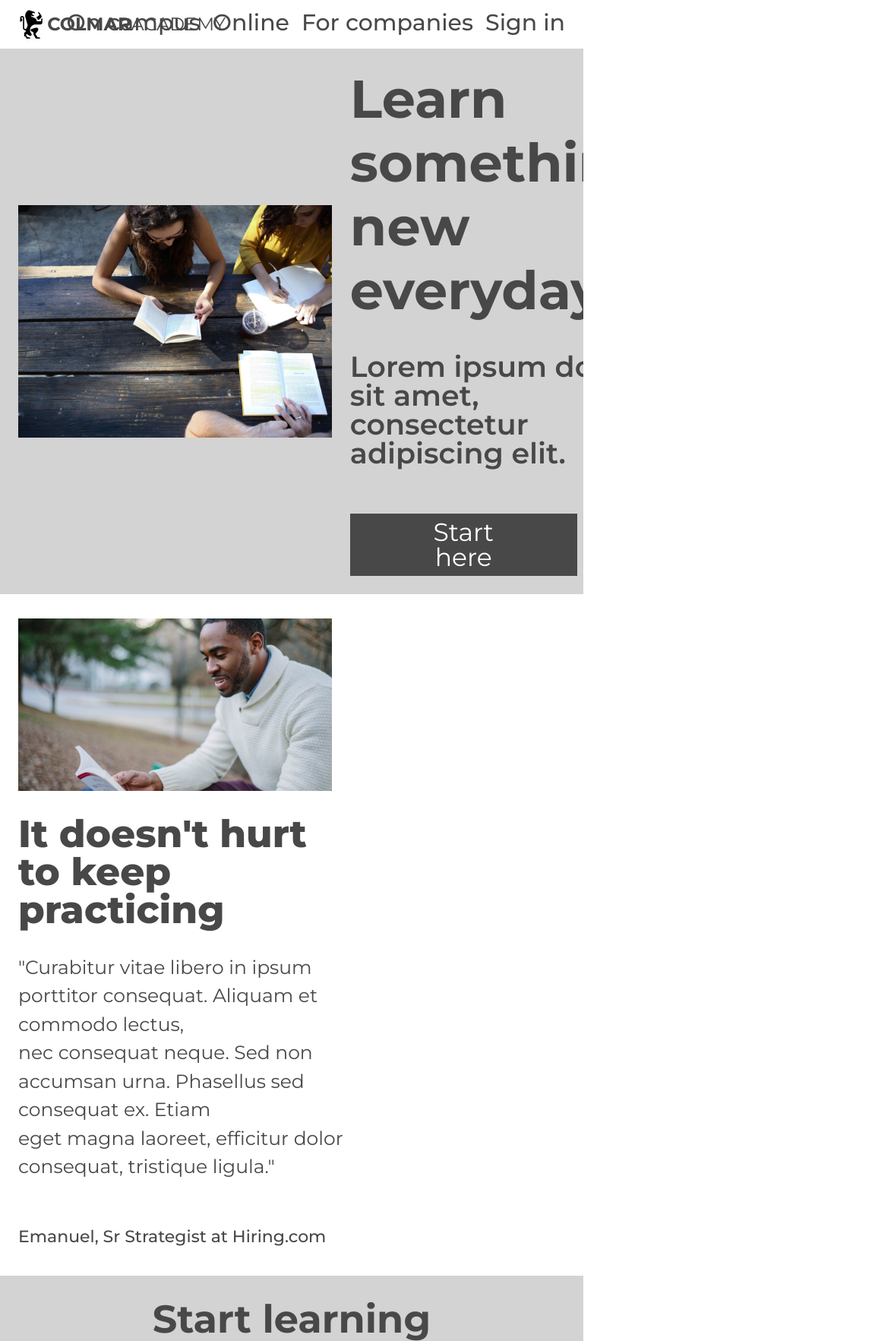
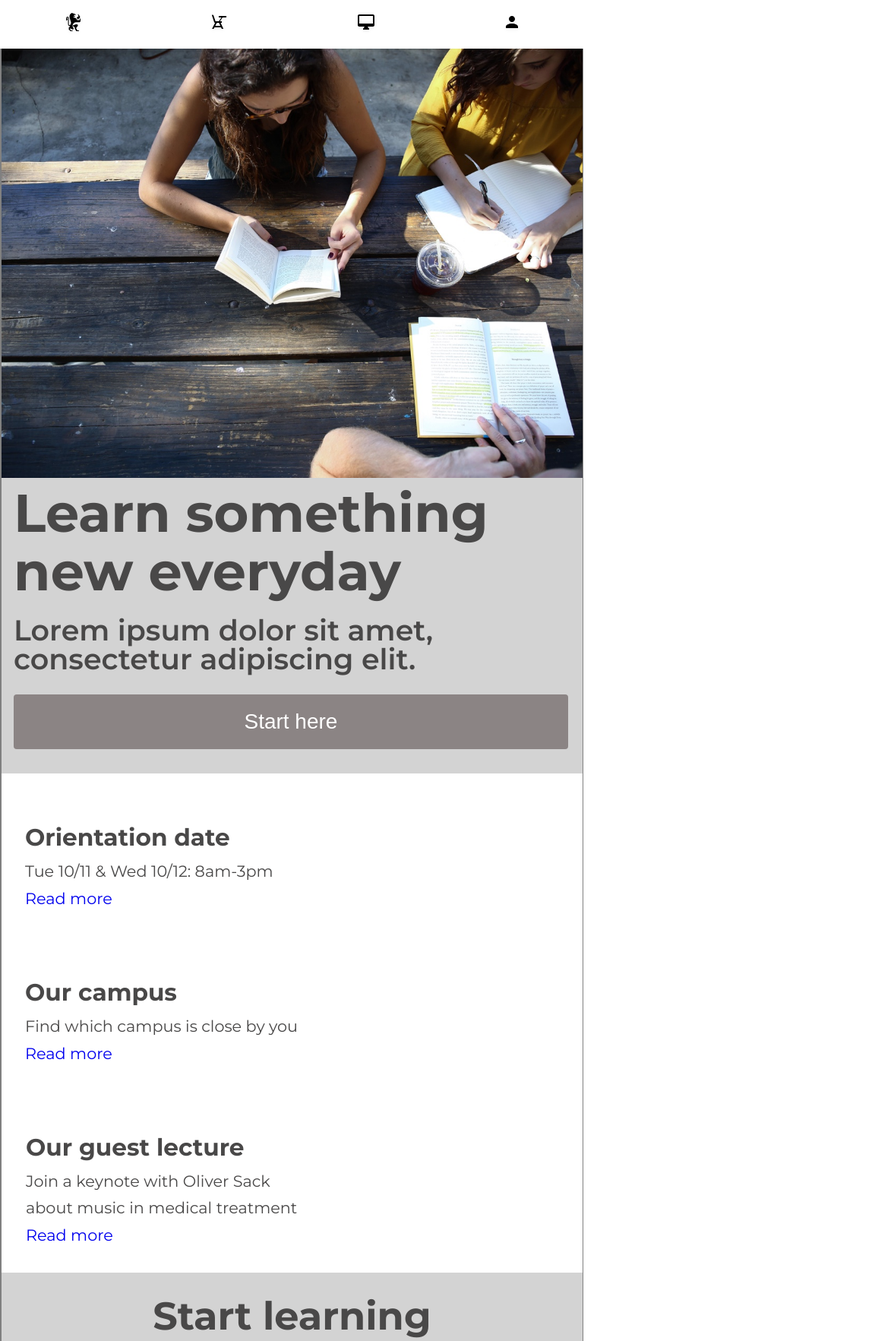
Before and after one commit to Serg-95/colmar_academy, a plain HTML site: page index.html in a window 768 px wide. Shown: the top 1765 px of the page at 76% size, 1152 px wide, since content can reach past the window. Drawn offline with Linux system fonts and the light colour scheme.

Commit message:
Added a part of mobile HTML and CSS

```diff
--- a/index.html
+++ b/index.html
@@ -3,47 +3,65 @@
 <head>
     <meta charset="UTF-8">
     <meta http-equiv="X-UA-Compatible" content="IE=edge">
-    <meta name="viewport" content="width=device-width, initial-scale=1.0">
+    <meta name="viewport" content="_width=device-width_">
     <title>Colmar Academy</title>
     <link rel="stylesheet" type="text/css" href="./resources/css/style.css">
     <link href="https://fonts.googleapis.com/css?family=Montserrat:100,200,300,regular,500,600,700,800,,900&display=swap" rel="stylesheet"/>
 </head>
-
 <body>
     <div class="wrapper">
-        <div class="header">
+        <div class="header-desktop">
           <img class="hearer-logo" src="./resources/images/ic-logo.svg">
           <p class="brand"><b>COLMAR</b>ACADEMY</p>
-          <nav class="header-list">
-            <span><a class="header-list-item" href="#">On campus</a></span>
-            <span><a class="header-list-item" href="#">Online</a></span>
-            <span><a class="header-list-item" href="#">For companies</a></span>
-            <span><a class="header-list-item" href="#">Sign in</a></span>
+          <nav class="header-desktop-list">
+            <li><a class="header-list-item" href="#">On campus</a></li>
+            <li><a class="header-list-item" href="#">Online</a></li>
+            <li><a class="header-list-item" href="#">For companies</a></li>
+            <li><a class="header-list-item" href="#">Sign in</a></li>
           </nav>
         </div>
-        <div id="banner-div">
-            <img class="banner" src="./resources/images/banner.jpg">
-            <div class="banner-text">
-              <p class="learn-smth">Learn something<br>new everyday</p>
+        <div class="header-mobile">
+          <nav class="header-mobile-list">
+              <li><a href="#"><img src="./resources/images/ic-logo.svg"></a></li>
+              <li><a href="#"><img src="./resources/images/ic-on-campus.svg"></a></li>
+              <li><a href="#"><img src="./resources/images/ic-online.svg"></a></li>
+              <li><a href="#"><img src="./resources/images/ic-login.svg"></a></li>
+          </nav>
+        </div>
+     <!--Learn section-->
+        <main class="main">
+          <section class="learn-container mobile-learn-container">
+            <div class="banner mobile-banner">
+              <img class="img" src="./resources/images/banner.jpg">
+            </div>
+            <div class="banner-text mobile-banner-text">
+                <h1 class="learn-smth">Learn something<br>new everyday</h1>
                 <p class="lorem">Lorem ipsum dolor sit amet,<br>consectetur adipiscing elit.</p>
-              <p class="start-here">Start here</p>
+                <input class="button" value="Start here">
             </div>
+          </section>
+          <!--Main info section-->
+          <section class="main-info-container">
+              <div class="vertical-line"></div>
+              <div class="main-info-banner-and-text mobile-main-info-banner-and-text">
+                <div class="main-info-banner">
+                  <img class="main-info-img" src="./resources/images/information-main.jpg">
                 </div>
-        <!--Main info section-->
-        <div id="main-info-div">
-            <div class="vertical-line"></div>
-            <img class="main-info-banner" src="./resources/images/information-main.jpg">
                 <div class="under-banner-text">
                   <h2 class="main-info-header">It doesn't hurt to keep practicing</h2>
                   <p class="curabitur">"Curabitur vitae libero in ipsum porttitor consequat. Aliquam et commodo lectus,<br>nec consequat neque. Sed non accumsan urna. Phasellus sed consequat ex. Etiam<br>eget magna laoreet, efficitur dolor consequat, tristique ligula."</p>
                   <p class="signature">Emanuel, Sr Strategist at Hiring.com</p>
                 </div>
+              </div>
+
           <!--3 фото справа в Main-info-div-->
+
               <div class="main-info-images-div">
                 <div class="horizontal-lines"></div>
                   <div class="photos-and-headers-1">
                     <img class="small-img-1" src="./resources/images/information-orientation.jpg">
-                  <div class="main-info-headers">
+                    <img class="mobile-small-img-1" src="./resources/images/information-orientation-mobile.jpg">
+                    <div class="main-info-headers-1">
                       <h2>Orientation date</h2>
                       <p>Tue 10/11 & Wed 10/12: 8am-3pm</p>
                       <span><a href="#">Read more</a></span>
@@ -51,7 +69,8 @@
                   </div>
                   <div class="photos-and-headers-2">
                       <img class="small-img-2" src="./resources/images/information-campus.jpg">
-                    <div class="main-info-headers">
+                      <img class="mobile-small-img-2" src="./resources/images/information-campus-mobile.jpg">
+                      <div class="main-info-headers-2">
                         <h2>Our campus</h2>
                         <p>Find which campus is close by you</p>
                         <span><a href="#">Read more</a></span>
@@ -59,15 +78,15 @@
                   </div>
                   <div class="photos-and-headers-3">
                       <img class="small-img-3" src="./resources/images/information-guest-lecture.jpg">
-                    <div class="main-info-headers">
+                      <img class="mobile-small-img-3" src="./resources/images/information-guest-lecture-mobile.jpg">
+                      <div class="main-info-headers-3">
                         <h2>Our guest lecture</h2>
                         <p>Join a keynote with Oliver Sack<br>about music in medical treatment</p>
                         <span><a href="#">Read more</a></span>
                       </div>
                   </div>
               </div>
-            </div>
-        </div>
+          </section>
        <!--Start-learning section-->
           <div class="start-learning">
             <div class="start-learning-header"><h2>Start learning</h2></div>
@@ -148,8 +167,8 @@
                     <img src="./resources/images/thesis-fisma.jpg">
                   </div>
                   <div class="fisma-text">
-                  <h2 class="fisma-header">Fisma: Design and Prototype</h2>
-                  <p>Designer showcase of new prototype product</p>
+                    <h2 class="fisma-header">Fisma: Design and<br>Prototype</h2>
+                    <p>Designer showcase of new<br>prototype product</p>
                   </div>
                 </div>
                 <div class="now-and-then">
@@ -164,10 +183,12 @@
               </div>
             </div>
           </div>
-        <div class="footer">
+        </main>
+
+        <footer class="footer">
           <div class="copyrights">© 2016 Colmar Academy. All rights reserved</div>
           <div class="footer-right-items"><p class="terms">Terms</p><p>Privacy</p></div>
-        </div>
+        </footer>
     </div>
 </body>
 </html>
--- a/resources/css/style.css
+++ b/resources/css/style.css
@@ -24,12 +24,34 @@ body {
   font-family: Montserrat;
   font-size: 16px;
   color: rgb(73, 72, 72);
+
 }
 
 
+.img {
+    width: 100%;
+    height: auto;
 
-.header {
+}
 
+.main {
+    flex: 1 1 auto;
+}
+
+.body,
+#banner-div,
+#main-info-div,
+.start-learning,
+#thesis-exhibit,
+.learn-container,
+.mobile-learn-container,
+.main-info-container,
+.footer {
+    border-left: 2px solid gray;
+    border-right: 1px solid gray;
+}
+
+.header-desktop {
     display: flex;
     height: 64px;
     width: 100%;
@@ -37,6 +59,72 @@ body {
     top: 0;
 
 }
+
+.header-mobile-list {
+    display: none;
+}
+
+/* for mobile */
+
+@media only screen and (max-width: 768px) {
+
+    html {
+        overflow-x: hidden;
+    }
+
+    .header-desktop {
+        display: none;
+    }
+
+    .header-mobile-list {
+        display: flex;
+        flex-direction: row;
+        justify-content: space-around;
+        align-items: center;
+        height: 64px;
+    }
+
+
+
+
+    .learn-container {
+        width: 100%;
+
+        flex-direction: column;
+
+    }
+
+    .learn-smth {
+        margin: 0px 0px;
+
+    }
+
+
+
+    .main-info-img,
+    .under-banner-text,
+    .horizontal-lines {
+        display: none;
+    }
+
+
+
+
+
+
+
+}
+
+
+
+
+
+
+
+
+
+
+
 
 .hearer-logo {
     height: 50px;
@@ -51,13 +139,14 @@ body {
     line-height: 2.7em;
 }
 
-.header-list {
+.header-desktop-list {
     position: absolute;
     display: flex;
     font-size: 30px;
     font-weight: 500;
     line-height: 2em;
     right: 24px;
+
 }
 
 .header-list-item {
@@ -74,46 +163,84 @@ body {
 .wrapper {
     min-height: 100%;
     overflow: hidden;
-}
-
-#banner-div {
     display: flex;
-    width: 100%;
-    top: 64px;
-    background-color: lightgray;
-    align-items: center;
+    flex-direction: column;
+    margin: 0 auto;
 
 }
 
+
 .banner-text {
+   font-size: large;
    display: flex;
    flex-direction: column;
-   width: 100%;
-   margin: 24px 0px;
+   justify-content: center;
+}
+
+@media (max-width: 768px) {
+    .mobile-banner-text {
+        display: flex;
+        flex-direction: column;
+        padding-left: 16px;
+        max-width: 97.5%;
+
+    }
 
 }
 
-.start-here {
+
+.banner-text input {
     text-align: center;
-    font-size: 33px;
-    background-color: rgb(73, 72, 72);
+    padding: 8px 10px;
+    border-radius: 4px;
     color: white;
-    padding: 8px 75px;
-    width: 75%;
+    background-color: #3f3838;
+    cursor: pointer;
+    font-size: 28px;
+    margin-bottom: 32px;
+}
 
+@media (max-width:768px) {
+    .banner-text input {
+        background-color: #8b8484;
+        font-size: 28px;
+        margin-bottom: 32px;
+        padding: 20px 10px;
+    }
+}
+
+
+
+
+.learn-container {
+    display: flex;
+    margin: 0 auto;
+    background-color: lightgray;
+    max-width: 100%;
 }
 
 .banner {
-    padding: 32px 24px;
-    width: 60%;
-
+    margin: 32px 24px;
+    flex-flow: wrap row;
+    height: auto;
+    max-width: 100%;
 }
 
+
+@media (max-width:768px) {
+    .mobile-banner {
+        margin: 0;
+
+    }
+}
+
+
+
 .learn-smth {
-
+    padding-top: 5px;
     font-weight: 700;
     font-size: 70px;
-    line-height: 1.2;
+    line-height: 1.1;
 
 }
 
@@ -125,91 +252,139 @@ body {
 
 }
 
+@media (max-width: 768px) {
+    .lorem {
+        padding: 20px 0 27px 0;
+    }
+}
+
+
 /*Main info section*/
 
-#main-info-div {
+.main-info-container {
+    display: flex;
+    flex-direction: row;
+
+}
+
+
+@media (max-width: 768px) {
+    .main-info-container {
+        display: flex;
+        flex-direction: column;
+
+    }
+}
+
+.main-info-banner-and-text {
     display: flex;
     flex-direction: column;
-    position: relative;
-    padding-bottom: px;
+    max-width: 60%;
+    margin-right: 2px;
+}
+
+@media (max-width: 768px) {
+    .main-info-banner-and-text {
+        display: none;
+
+
+    }
 }
 
 .main-info-banner {
-    padding: 32px 24px;
-    width: 60%;
+    margin: 32px 24px 25px 24px;
+    flex-flow: wrap row;
 }
 
 .main-info-header {
     font-size: 50px;
     font-weight: 800;
-    padding: 0 0 32px 24px;
+    margin-bottom: 25px;
+
 }
 
 .curabitur {
     font-size: 25px;
     font-weight: 400;
-    padding-left: 24px;
     line-height: 1.5;
 }
 
 .signature {
     font-size: 22px;
     font-weight: 500;
-    padding: 62px 0 40px 24px;
+    padding: 84px 0 32px 0;
 }
 
 
 .vertical-line {
-
     color: lightgrey;
     border: 1px solid;
-    position: absolute;
-    left: 1142px;
-    top: 0;
-    bottom: 0;
+    position: relative;
+    left: 1152px;
+
+
 }
 
 .horizontal-lines {
+    width: 39.3%;
     color: lightgrey;
-    width: 100%;
     border: 2px solid;
     position: absolute;
-    display: flex;
     padding-top: 2px;
-    top: 330px;
+    top: 1279px;
+
+
+
 }
 
 .under-banner-text {
-    display: flex;
-    flex-direction: column;
-    width: 60%;
+
+    margin-left: 24px;
+
 }
 
 .main-info-images-div {
     display: flex;
     flex-direction: column;
-    position: absolute;
-    padding: 32px 24px 16px 8px;
-    margin-left: 1134px;
-    width: 45%;
+    margin: 32px 0 32px 8px;
+    max-width: 100%;
+
 }
 
-.main-info-img {
-    display: flex;
-    flex-direction: row;
-    height: auto;
-    padding-left: 0px;
-    float: right;
+@media (max-width: 768px) {
+    .main-info-images-div {
+        margin: 16px 16px 0px 16px;
+        background-color: white;
+
+    }
 }
 
+.main-info-images-div:last-child {
+    padding-bottom: 0px;
+}
 
 .photos-and-headers-1 {
     display: flex;
     flex-direction: row;
 }
 
+@media (max-width: 768px) {
+    .photos-and-headers-1 {
+        display: flex;
+        flex-direction: column;
+
+    }
+}
+
 .photos-and-headers-2 {
     display: flex;
+}
+
+@media (max-width: 768px) {
+    .photos-and-headers-2 {
+        display: flex;
+        flex-direction: column;
+    }
 }
 
 .photos-and-headers-3 {
@@ -218,33 +393,128 @@ body {
     background-color: lightgrey;
 }
 
-.main-info-headers {
+@media (max-width: 768px) {
+    .photos-and-headers-3 {
+        display: flex;
+        flex-direction: column;
+        background-color: white;
+    }
+}
+
+.main-info-headers-1 {
     display: flex;
     flex-direction: column;
     justify-content: center;
-    width: 65%;
     font-size: 1.3em;
     padding-left: 50px;
     line-height: 1.7;
 }
 
+@media (max-width: 768px) {
+    .main-info-headers-1 {
+        padding: 40px 15px;
+    }
+}
+
+.main-info-headers-2 {
+    display: flex;
+    flex-direction: column;
+    justify-content: center;
+    font-size: 1.3em;
+    padding-left: 50px;
+    line-height: 1.7;
+}
+
+@media (max-width: 768px) {
+    .main-info-headers-2 {
+        padding: 40px 15px;
+    }
+}
+
+.main-info-headers-3 {
+    display: flex;
+    flex-direction: column;
+    justify-content: center;
+    font-size: 1.3em;
+    padding-left: 50px;
+    line-height: 1.7;
+}
+
+@media (max-width: 768px) {
+    .main-info-headers-3 {
+        padding: 40px 0 32px 16px;
+    }
+}
+
+
+
+
+
 .small-img-1 {
-    width: 35%;
-    height: auto;
+
     padding: 0 0 38px 18px;
 }
 
+
+@media (max-width: 768px) {
+    .small-img-1 {
+        display: none;
+    }
+}
+
+
+.mobile-small-img-1 {
+
+}
+
+@media (min-width: 768px) {
+    .mobile-small-img-1 {
+        display: none;
+    }
+}
+
+
 .small-img-2 {
-    width: 35%;
-    height: auto;
-    padding: 20px 0 16px 18px;
+    padding: 24px 0 16px 18px;
+}
+
+@media (max-width: 768px) {
+    .small-img-2 {
+        display: none;
+    }
+}
+
+.mobile-small-img-2 {
+
+}
+
+@media (min-width: 768px) {
+    .mobile-small-img-2 {
+        display: none;
+    }
 }
 
 .small-img-3 {
-    width: 35%;
-    height: auto;
+
     padding: 16px 0 16px 18px;
 }
+
+@media (max-width: 768px) {
+    .small-img-3 {
+        display: none;
+    }
+}
+
+.mobile-small-img-3 {
+
+}
+
+@media (min-width: 768px) {
+    .mobile-small-img-3 {
+        display: none;
+    }
+}
+
 
 /*start-learning-section*/
 
@@ -384,9 +654,11 @@ body {
     display: flex;
     flex-direction: row;
     background-color: lightgrey;
+
 }
 
 .fisma-image {
+
     padding: 16px;
 }
 
@@ -394,7 +666,9 @@ body {
     display: flex;
     flex-direction: column;
     justify-content: center;
+
     line-height: 1.7;
+
 }
 
 
```
Lines whose indentation alone changed are shown as unchanged.
